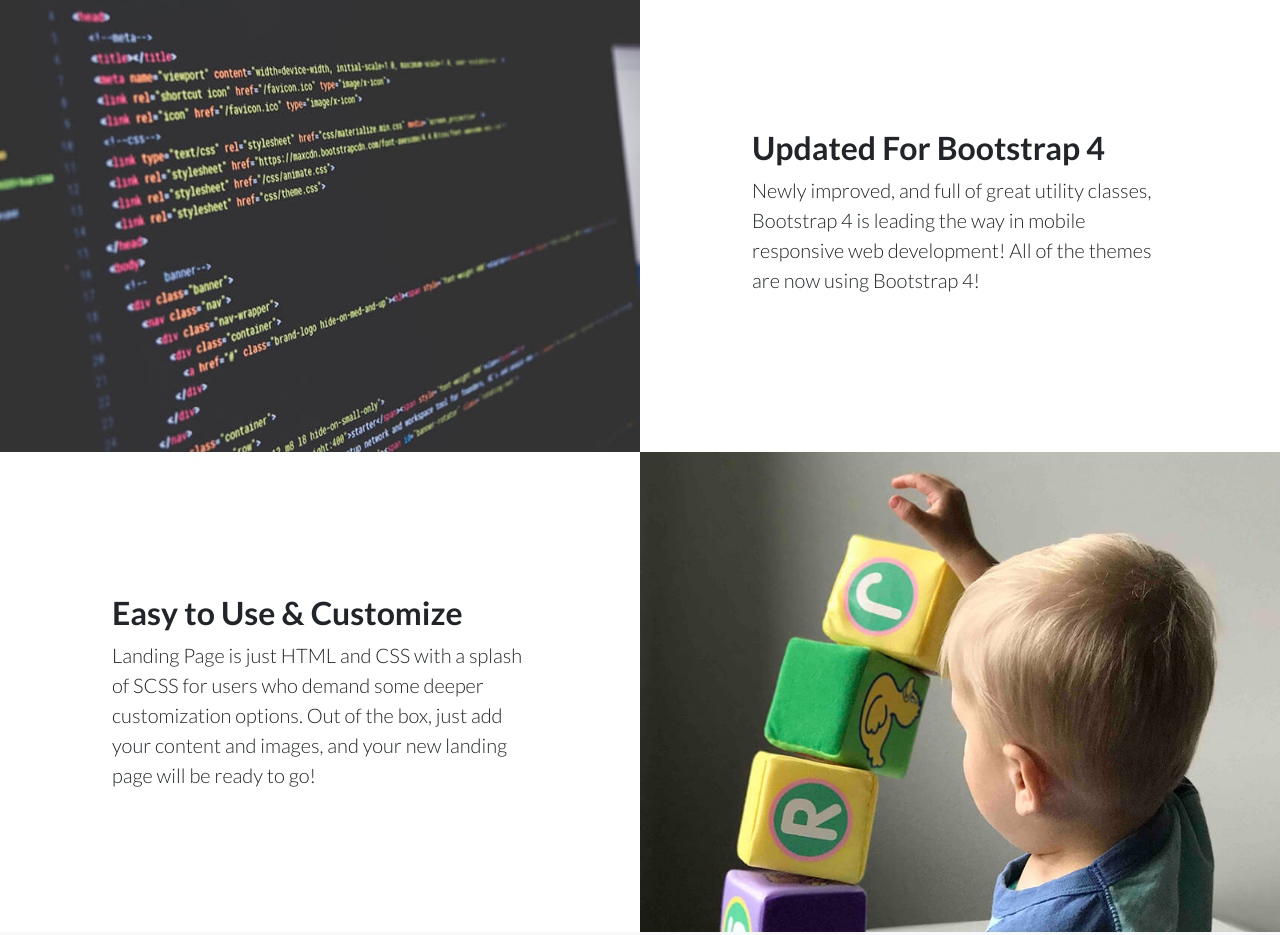
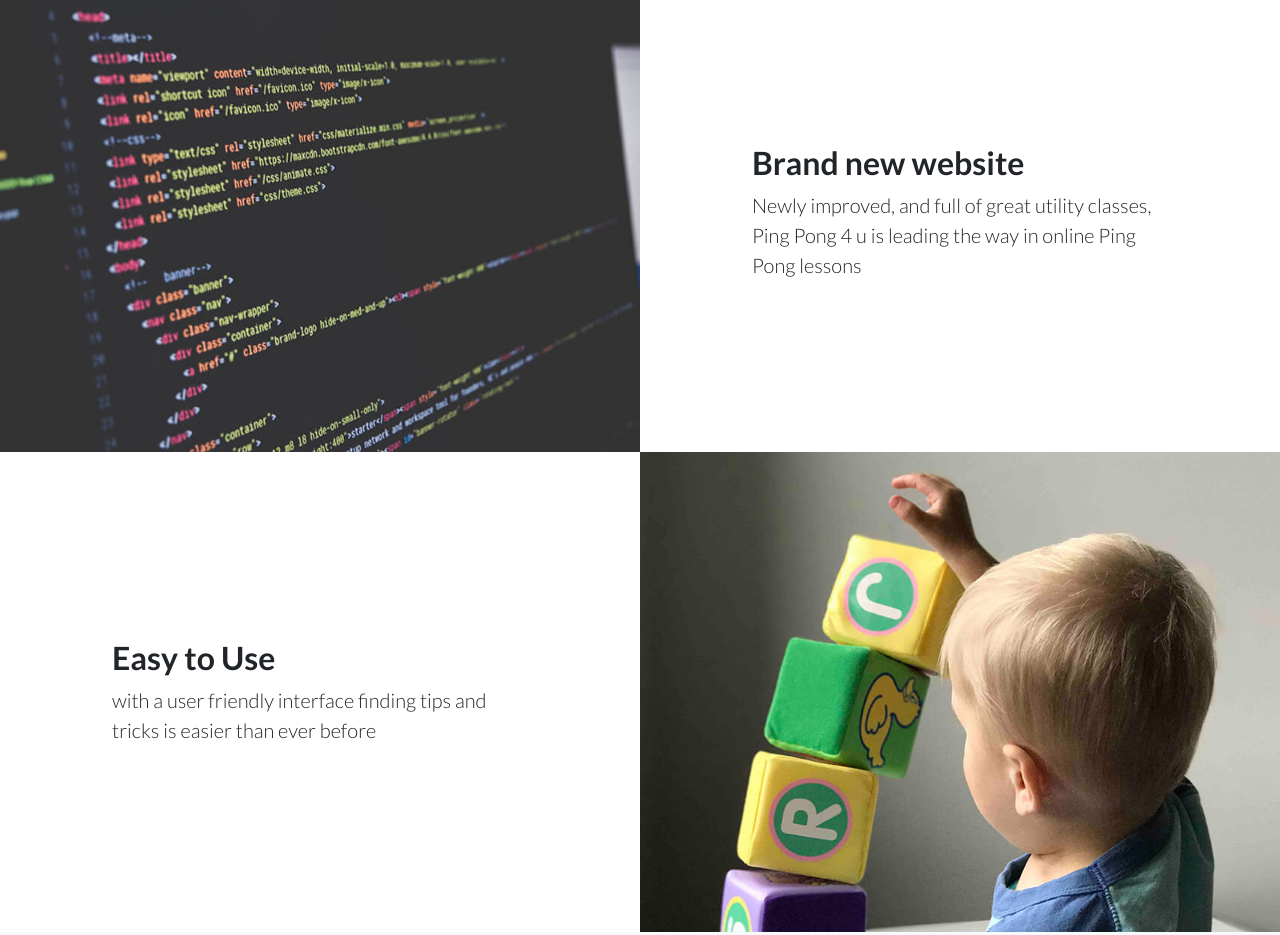
Before and after one commit to Jeremiah1791/Jeremiah1791.github.io, a plain HTML site: page index.html in a window 1280 px wide. Shown: the part 1483-2418 px from the top of the page. Drawn offline with nearby package versions, Linux system fonts and the light colour scheme.

Commit message:
Update index.html

```diff
--- a/index.html
+++ b/index.html
@@ -73,15 +73,15 @@
             <div class="row g-0">
                 <div class="col-lg-6 text-white showcase-img" style="background-image:url(&quot;assets/img/bg-showcase-2.jpg&quot;);"><span></span></div>
                 <div class="col-lg-6 my-auto order-lg-1 showcase-text">
-                    <h2>Updated For Bootstrap 4</h2>
-                    <p class="lead mb-0">Newly improved, and full of great utility classes, Bootstrap 4 is leading the way in mobile responsive web development! All of the themes are now using Bootstrap 4!</p>
+                    <h2>Brand new website</h2>
+                    <p class="lead mb-0">Newly improved, and full of great utility classes, Ping Pong 4 u is leading the way in online Ping Pong lessons </p>
                 </div>
             </div>
             <div class="row g-0">
                 <div class="col-lg-6 text-white order-lg-2 showcase-img" style="background-image:url(&quot;assets/img/bg-showcase-3.jpg&quot;);"><span></span></div>
                 <div class="col-lg-6 my-auto order-lg-1 showcase-text">
-                    <h2>Easy to Use &amp;&nbsp;Customize</h2>
-                    <p class="lead mb-0">Landing Page is just HTML and CSS with a splash of SCSS for users who demand some deeper customization options. Out of the box, just add your content and images, and your new landing page will be ready to go!</p>
+                    <h2>Easy to Use </h2>
+                    <p class="lead mb-0">with a user friendly interface finding tips and tricks is easier than ever before </p>
                 </div>
             </div>
         </div>
@@ -99,7 +99,7 @@
                 <div class="col-lg-4">
                     <div class="mx-auto testimonial-item mb-5 mb-lg-0"><img class="rounded-circle img-fluid mb-3" src="assets/img/testimonials-2.jpg">
                         <h5>Fred S.</h5>
-                        <p class="font-weight-light mb-0">"Bootstrap is amazing. I've been using it to create lots of super nice landing pages."</p>
+                        <p class="font-weight-light mb-0">"Ping pong 4 u is amazing. I've been using it to make lots of super nice ping pong trick shots."</p>
                     </div>
                 </div>
                 <div class="col-lg-4">
```
